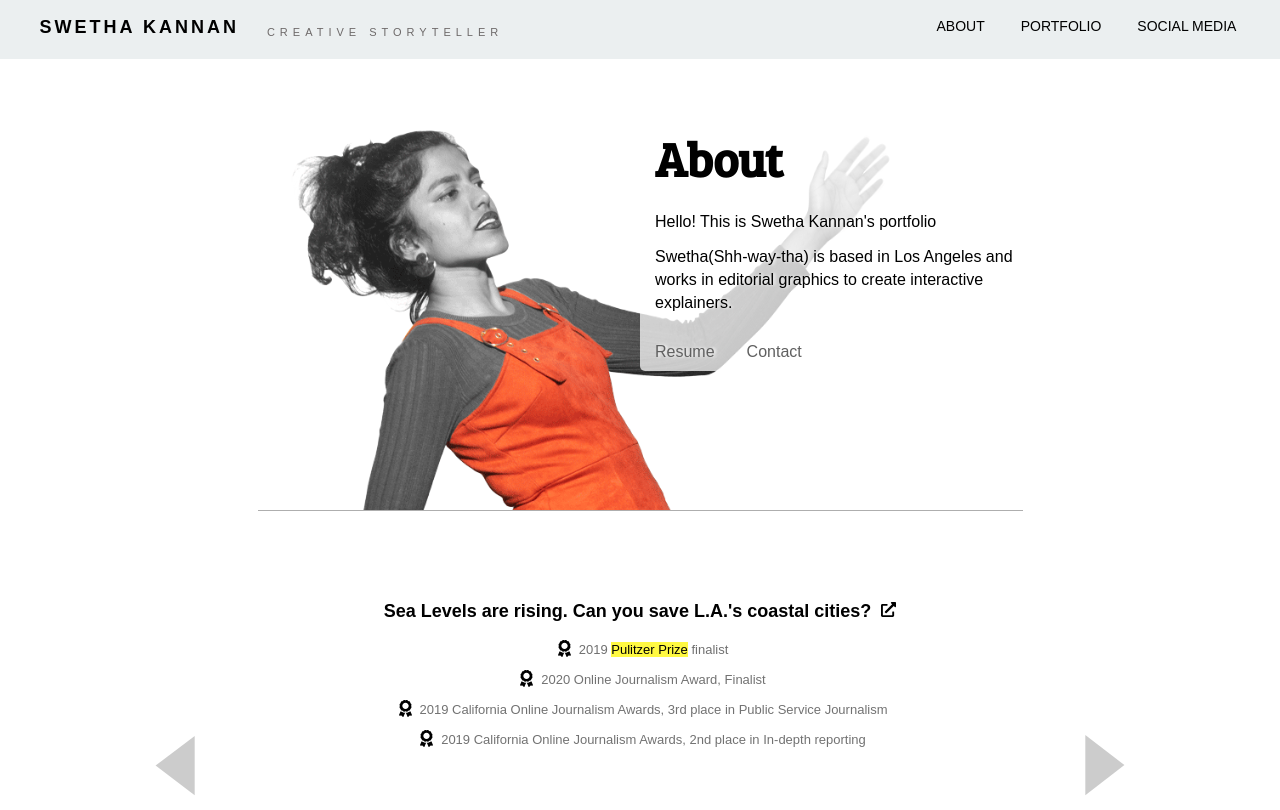
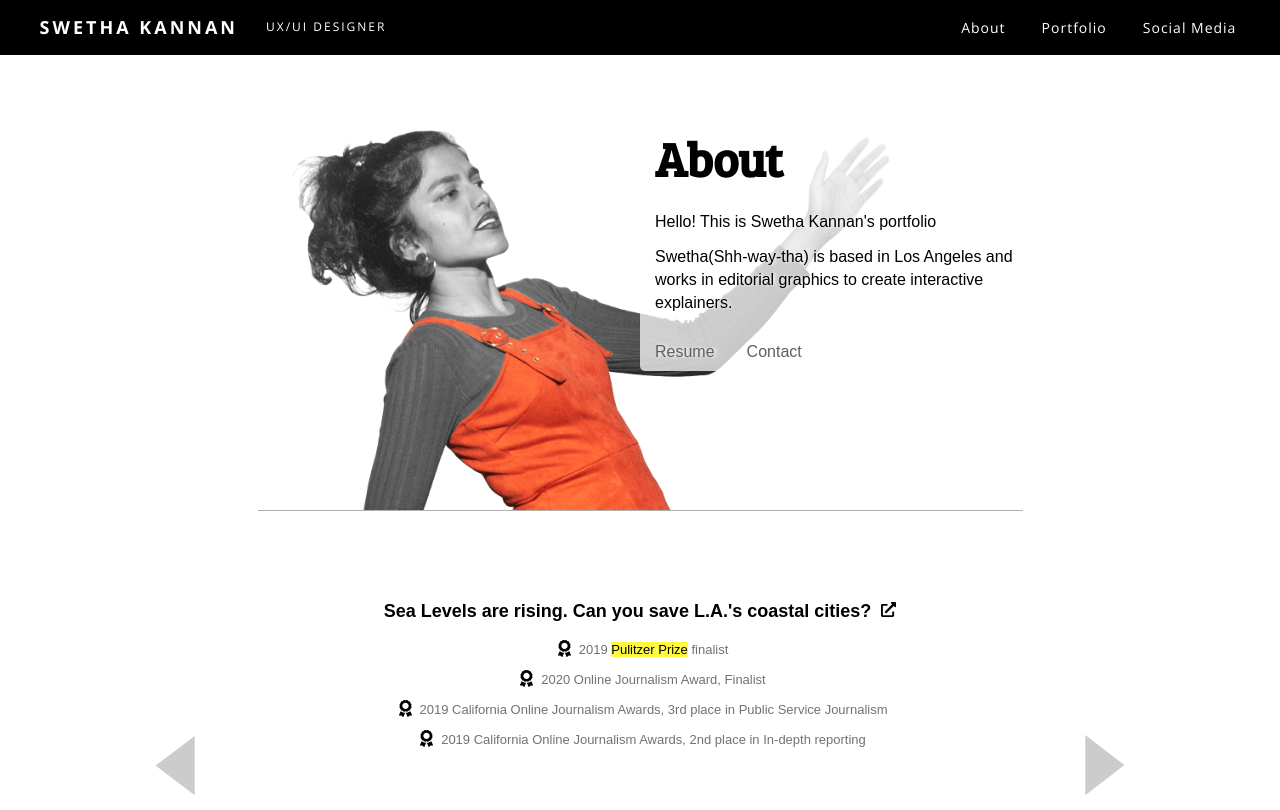
Before and after one commit to swethakan/swethakan.github.io, a plain HTML site: page index.html in a window 1280 px wide. Shown: the top 810 px of the page. Drawn offline with nearby package versions, Linux system fonts and the light colour scheme; grey boxes are pictures that could not be loaded.

Commit message:
updating text

```diff
--- a/index.html
+++ b/index.html
@@ -1,6 +1,13 @@
 <!doctype html>
 <html lang="en">
  	 <link href="https://fonts.googleapis.com/css2?family=Bree+Serif&display=swap" rel="stylesheet">
+
+
+		<!-- Transfering in a google font Open Sans, Free for all use -->
+		<link rel="preconnect" href="https://fonts.googleapis.com">
+		<link rel="preconnect" href="https://fonts.gstatic.com" crossorigin>
+		<link href="https://fonts.googleapis.com/css2?family=Open+Sans:ital,wght@0,300;0,400;0,500;0,600;0,700;0,800;1,300;1,400;1,500;1,600;1,700;1,800&display=swap" rel="stylesheet">
+
 
 	 <link rel="stylesheet" href="https://cdnjs.cloudflare.com/ajax/libs/font-awesome/4.7.0/css/font-awesome.min.css">
 	 <link rel="stylesheet" type="text/css" href="style.css">
@@ -59,7 +66,7 @@
 		 <div id="navbar" class = "sticky" style = "z-index:2;">
 			 <div id = "navFormat">
 				  <p id="Name" class = "bigger">Swetha Kannan</p>
-				  <p id="Storyteller" class = "bigger">CREATIVE STORYTELLER</p>
+				  <p id="Storyteller" class = "bigger">UX/UI DESIGNER</p>
 				  <a href="index.html#Social">Social Media</a>
 				  <a href="index.html#Portfolio" >Portfolio</a>
 				  <a href="index.html#About">About</a>
--- a/style.css
+++ b/style.css
@@ -554,18 +554,19 @@ a{
 
 #navbar {
   overflow: hidden;
-  background-color:  rgba(235,239,240,1) ;
+  background-color:  Black ;
+  color: white;
 }
 
 /* Navbar links */
 #navbar a {
-  font-family: 'Gothic A1', sans-serif, bold;
+  font-family: 'Open Sans', sans-serif;
     font-weight: normal;
-  text-transform: uppercase;
     font-size: 14px;
     float: right;
     display: block;
-  color: #000;
+    letter-spacing: 1px;
+    color: white;
     text-align: center;
     padding: 18px;
     text-decoration: none;
@@ -575,7 +576,7 @@ a{
 	margin-left: 2%;
 }
 #Name {
-  font-family: 'Gothic A1', sans-serif;
+  font-family: 'Open Sans', sans-serif;
   font-weight: bold;
   text-transform: uppercase;
   font-size: 18px;
@@ -583,24 +584,22 @@ a{
   display: inline-block;
   margin-top: 0px;
   margin-bottom: 0px;
-  color: #000;
+  color: white;
   text-align: center;
   padding: 14px;
   text-decoration: none;
   letter-spacing: 3px;
 }
 #Storyteller {
-  font-family: 'Gothic A1', sans-serif, thin;
+  font-family: 'Open Sans', sans-serif;
   float: left;
-  font-size: 11px;
+  font-size: 12px;
   display: inline-block;
-  margin-top: 5px;
-  letter-spacing: 5px;
+  letter-spacing: 2px;
   margin-bottom: 0px;
-  color: #6d6969;
+  color: white;
   text-align: center;
   padding: 14px;
-  text-decoration: none;
 }
 
 /* The sticky class is added to the navbar with JS when it reaches its scroll position */
```
Lines whose indentation alone changed are shown as unchanged.
